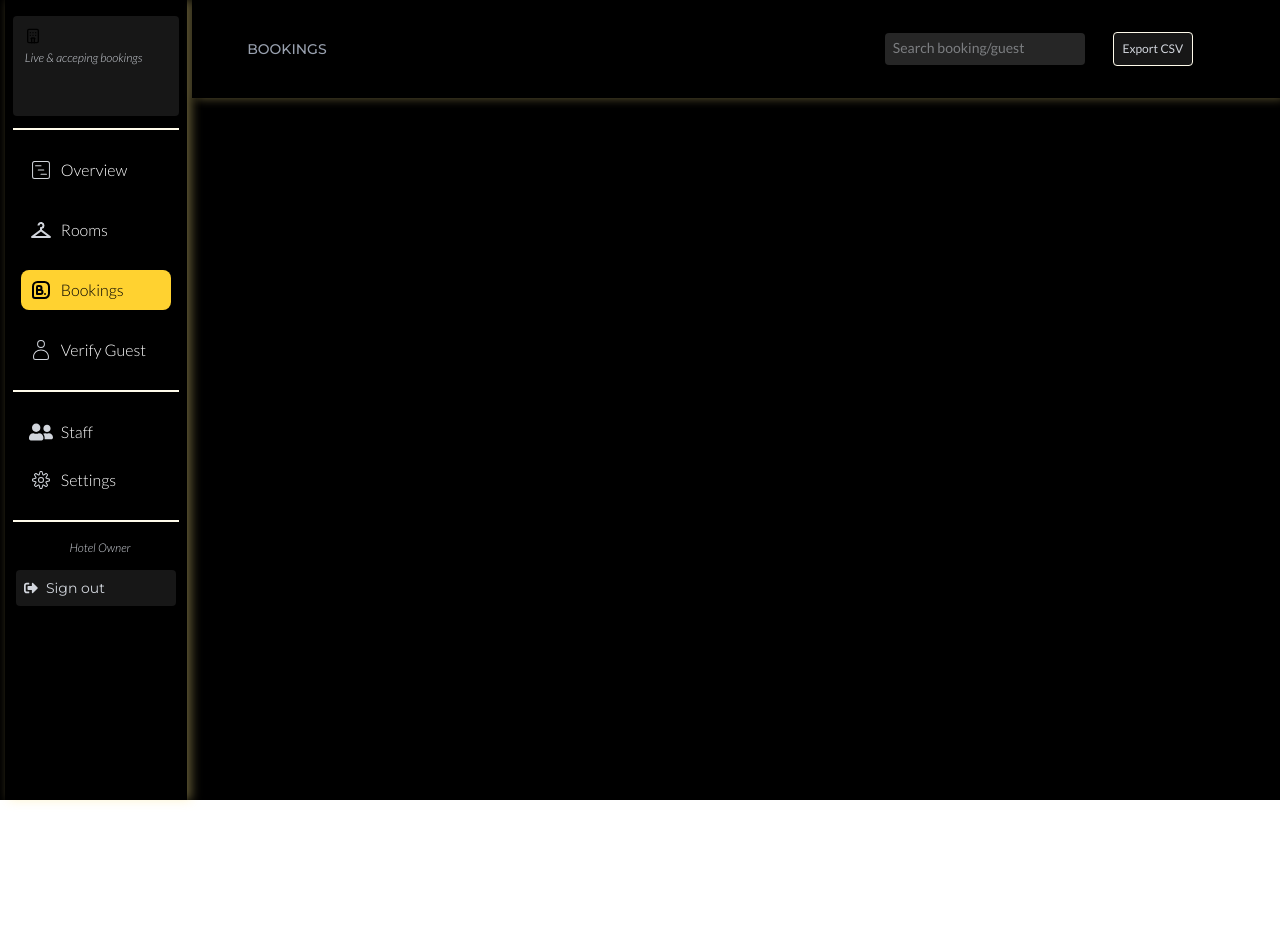
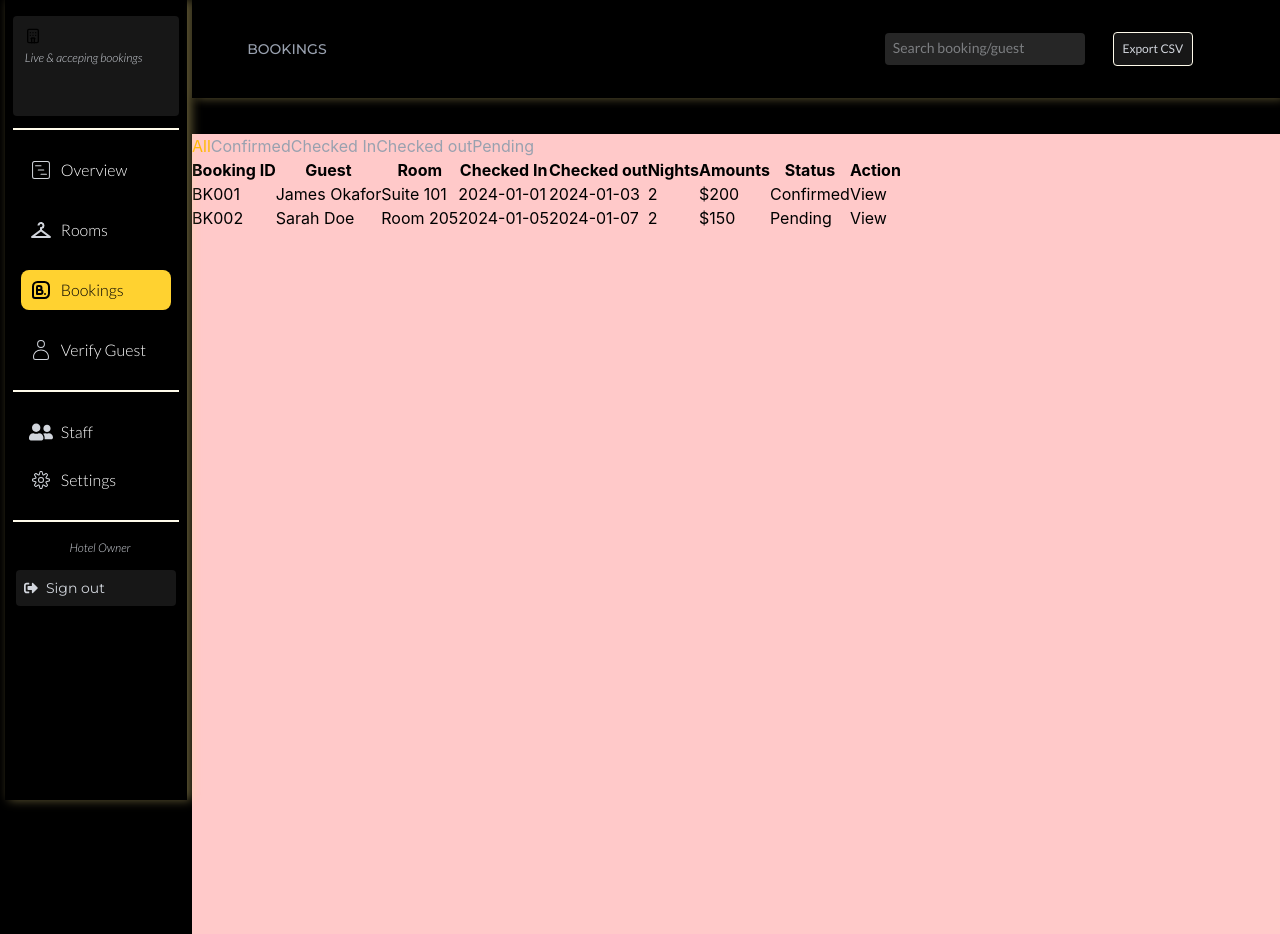
Before and after one commit to Chavon007/axis-admin, a React (Vite) app: page /dashboard in a window 1280 px wide. Both pictures are taken after a click on the button "Bookings". Before the commit the page ends 800 px from the top, so only its background shows below. Built offline with nearby package versions, Linux system fonts and the light colour scheme; the HTML template or start-up script is replaced by a standard one.

Commit message:
feat: add bookings page with table, filter and empty state with a dummyboking

```diff
--- a/src/components/bookingCard.tsx
+++ b/src/components/bookingCard.tsx
@@ -1,34 +1,5 @@
 import type { fetchBookings } from "../types/hotel";
 
-const bookingHedaer = [
-  {
-    title: "Booking ID",
-  },
-  {
-    title: "Guest",
-  },
-  {
-    title: "Room",
-  },
-  {
-    title: "Checked In",
-  },
-  {
-    title: "Checked out",
-  },
-  {
-    title: "Nights",
-  },
-  {
-    title: "Amounts",
-  },
-  {
-    title: "Status",
-  },
-  {
-    title: "Action",
-  },
-];
 function BookingCard({
   bookingId,
   guest,
@@ -41,17 +12,6 @@ function BookingCard({
   action,
 }: fetchBookings) {
   return (
-    <table>
-      <thead>
-        <tr>
-          {" "}
-          {bookingHedaer.map((h) => (
-            <th key={h.title}>{h.title}</th>
-          ))}
-        </tr>
-      </thead>
-
-      <tbody>
     <tr>
       <td>{bookingId}</td>
       <td>{guest}</td>
@@ -63,8 +23,6 @@ function BookingCard({
       <td>{status}</td>
       <td>{action}</td>
     </tr>
-      </tbody>
-    </table>
   );
 }
 
--- a/src/hooks/getBookingHook.tsx
+++ b/src/hooks/getBookingHook.tsx
@@ -6,7 +6,9 @@ import { setBooking, setError, setLoading } from "../store/slices/bookingSlice";
 export function useBooking() {
   const dispatch = useDispatch();
   const token = useSelector((state: RootState) => state.auth.token);
-
+  const loading = useSelector((state: RootState) => state.booking.loading);
+  const error = useSelector((state: RootState) => state.booking.error);
+  const bookings = useSelector((state: RootState) => state.booking.bookings);
   const fetchBooking = async () => {
     dispatch(setLoading(true));
     try {
@@ -19,5 +21,5 @@ export function useBooking() {
     }
   };
 
-  return { fetchBooking };
+  return { fetchBooking, loading, error, bookings };
 }
--- a/src/pages/dashboard/dashbaord.tsx
+++ b/src/pages/dashboard/dashbaord.tsx
@@ -3,7 +3,7 @@ import SideBar from "../../components/sidebar";
 import Navbar from "../../components/navbar";
 import Overview from "../main/overview";
 import { Settings } from "../main/settings";
-
+import Bookings from "../main/bookings";
 function Dashboard() {
   const [activeTab, setActiveTab] = useState("Overview");
   return (
@@ -20,6 +20,7 @@ function Dashboard() {
         <main className="mt-7">
           {activeTab === "Overview" && <Overview />}
           {activeTab === "Settings" && <Settings />}
+          {activeTab === "Bookings" && <Bookings />}
         </main>
       </section>
     </div>
--- a/src/pages/main/bookings.tsx
+++ b/src/pages/main/bookings.tsx
@@ -0,0 +1,123 @@
+import { useState, useEffect } from "react";
+import BookingCard from "../../components/bookingCard";
+import { BookingFilter } from "../../components/bookingFilter";
+import { useBooking } from "../../hooks/getBookingHook";
+import { TbHourglassEmpty } from "react-icons/tb";
+
+const bookingHedaer = [
+  {
+    title: "Booking ID",
+  },
+  {
+    title: "Guest",
+  },
+  {
+    title: "Room",
+  },
+  {
+    title: "Checked In",
+  },
+  {
+    title: "Checked out",
+  },
+  {
+    title: "Nights",
+  },
+  {
+    title: "Amounts",
+  },
+  {
+    title: "Status",
+  },
+  {
+    title: "Action",
+  },
+];
+
+const dummyBookings = [
+  {
+    bookingId: "BK001",
+    guest: "James Okafor",
+    room: "Suite 101",
+    checkedIn: "2024-01-01",
+    checkedOut: "2024-01-03",
+    nights: 2,
+    amount: "$200",
+    status: "Confirmed",
+    action: "View",
+  },
+  {
+    bookingId: "BK002",
+    guest: "Sarah Doe",
+    room: "Room 205",
+    checkedIn: "2024-01-05",
+    checkedOut: "2024-01-07",
+    nights: 2,
+    amount: "$150",
+    status: "Pending",
+    action: "View",
+  },
+];
+function Bookings() {
+  const [activeFilter, setActiveFilter] = useState("All");
+//   const { fetchBooking, loading, error, bookings } = useBooking();
+
+//   useEffect(() => {
+//     fetchBooking();
+//   }, []);
+
+  //   const handleBookingFilter = bookings?.filter((b) =>
+  //     activeFilter === "All" ? true : b.status === activeFilter,
+  //   );
+
+  const handleBookingFilter = dummyBookings?.filter((b) =>
+    activeFilter === "All" ? true : b.status === activeFilter,
+  );
+//   if (loading) return <p>loading...</p>;
+
+//   if (error) return <p>{error}</p>;
+//   if (!bookings) return <p className="text-white">No bookings found</p>;
+
+  return (
+    <div className="bg-red-200 min-h-screen">
+      <section>
+        <BookingFilter
+          activeFilter={activeFilter}
+          setActiveFilter={setActiveFilter}
+        />
+      </section>
+
+      <section>
+        <table>
+          <thead>
+            <tr>
+              {bookingHedaer.map((h) => (
+                <th key={h.title}>{h.title}</th>
+              ))}
+            </tr>
+          </thead>
+
+          <tbody>
+            {handleBookingFilter?.length === 0 ? (
+              <tr>
+                <td colSpan={9}>
+                  <TbHourglassEmpty />
+                  <p>No active booking yet</p>
+                </td>
+              </tr>
+            ) : (
+              handleBookingFilter?.map((booking) => (
+                <BookingCard key={booking.bookingId} {...booking} />
+              ))
+            )}
+          </tbody>
+        </table>
+      </section>
+    </div>
+  );
+}
+
+
+
+
+export default Bookings;
```
Lines whose indentation alone changed are shown as unchanged.
